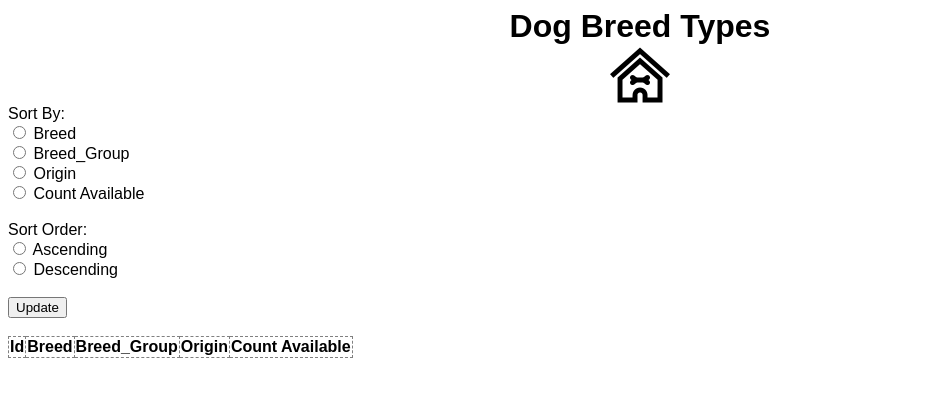
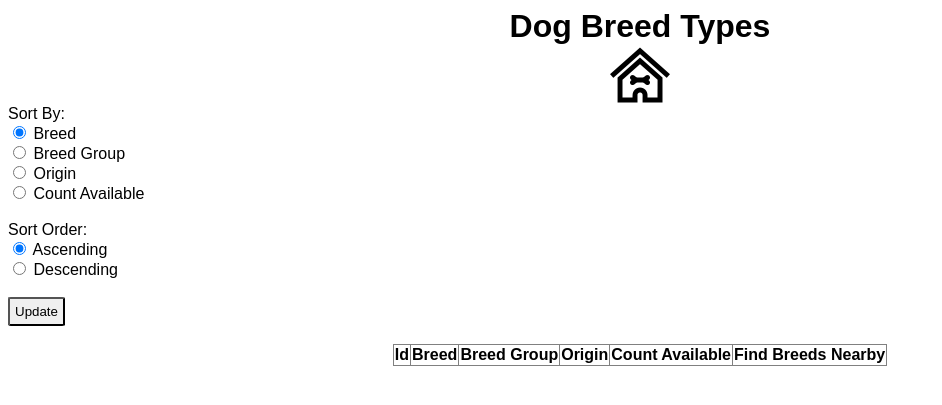
Before and after one commit to denvernash/finalproject, a Flask app: page /breeds in a window 1280 px wide. Shown: the top 405 px of the page, without its empty margins (0-942 px from the left). Run offline with Flask 2, Linux system fonts and the light colour scheme; lists and menus that the app fills with data are empty; parts of the project's set-up code (start-up, migrations or seed data) failed here and were passed over.

Commit message:
3 working styled data displays

```diff
--- a/static/breedshtml.css
+++ b/static/breedshtml.css
@@ -20,7 +20,7 @@ h1 {
 table, th, td {
     border-width: 0.5;
     border-collapse: collapse;
-    border-style: dashed;
+    border-style: solid;
     padding: 10;
 }
 
--- a/templates/breeds.html
+++ b/templates/breeds.html
@@ -4,6 +4,12 @@
 <meta charset="utf-8">
 <title>Breeds</title>
 <link rel="stylesheet" href="../static/breedshtml.css">
+<style media="screen">
+  tr:nth-child(even) {background: #CCC}
+  tr:nth-child(odd) {background: #FFF}
+  table{margin: auto;}
+  input{padding: 5px; border-radius: 5%;}
+</style>
 </head>
 <body>
 <h1>Dog Breed Types</h1>
@@ -11,13 +17,13 @@
 
 <form action="/breeds" method="POST">
     Sort By:<br/>
-    <input type="radio" name="sortby" value="breed"/> Breed <br/>
-    <input type="radio" name="sortby" value="breed_group"/> Breed_Group <br/>
+    <input type="radio" name="sortby" value="breed" checked="checked"/> Breed <br/>
+    <input type="radio" name="sortby" value="breed_group"/> Breed Group <br/>
     <input type="radio" name="sortby" value="origin"/> Origin <br/>
     <input type="radio" name="sortby" value="count"/> Count Available <br/>
     <br/>
     Sort Order:<br/>
-    <input type="radio" name="sortorder" value="asc"/> Ascending <br/>
+    <input type="radio" name="sortorder" value="asc" checked="checked"/> Ascending <br/>
     <input type="radio" name="sortorder" value="desc"/> Descending <br/>
     <br/>
     <input type="submit" name="update" value="Update"/>
@@ -34,18 +40,20 @@
     <tr>
         <th>Id</th>
         <th>Breed</th>
-        <th>Breed_Group</th>
+        <th>Breed Group</th>
         <th>Origin</th>
         <th>Count Available</th>
+        <th>Find Breeds Nearby</th>
 
     </tr>
 {% for dog in breeds_list %}
     <tr>
-        <td>{{dog[0]}}</td>
-        <td><a href= {{dog[-1]}} >{{dog[1]}}</a></td>
-        <td>{{dog[2]}}</td>
-        <td>{{dog[3]}}</td>
-        <td><a href= /maps/{{dog[0]}} >{{dog[4]}}</a></td>
+        <td style = 'text-align: center; padding: 10px;'>{{dog[0]}}</td>
+        <td style = 'padding-left: 15px;' ><a href= /breed_details/{{dog[0]}} >{{dog[1]}}</a></td>
+        <td style = 'padding: 0 10px;'>{{dog[2]}}</td>
+        <td style = 'padding-left: 15px;'>{{dog[3]}}</td>
+        <td style= 'text-align: center; padding: 10px;'>{{dog[4]}}</td>
+        <td style= 'text-align: center;'><a href= /maps/{{dog[0]}} >Map</a></td>
 
     </tr>
 {% endfor %}
```
Also changed, not shown: templates/breed_details.html (+9 -3 lines).
